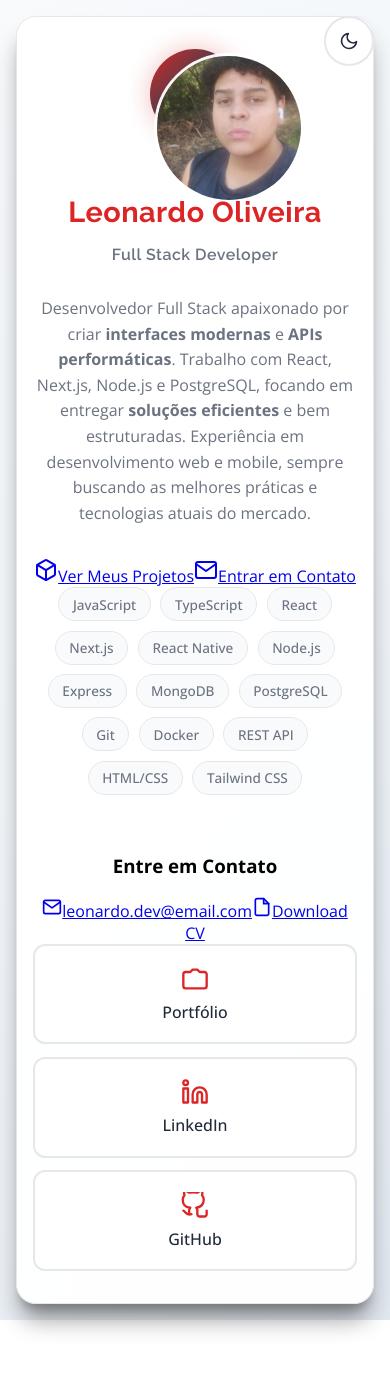
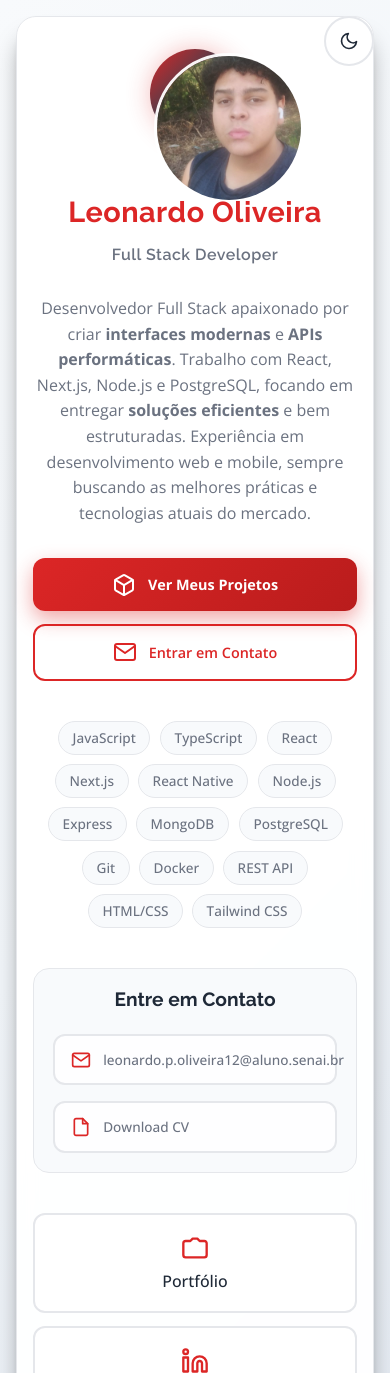
Before and after one commit to PedroLeoo07/digital-card, a Next.js app: page / in a window 390 px wide. Shown: the top 1373 px of the page. Before the commit the page ends 1320 px from the top, so only its background shows below. Built offline with nearby package versions, Linux system fonts and the light colour scheme.

Commit message:
feat: atualizar informações de contato e adicionar seções de CTA e contato

```diff
--- a/src/app/page.jsx
+++ b/src/app/page.jsx
@@ -131,7 +131,7 @@ export default function Home() {
                 <path d="M4 4H20C21.1 4 22 4.9 22 6V18C22 19.1 21.1 20 20 20H4C2.9 20 2 19.1 2 18V6C2 4.9 2.9 4 4 4Z" stroke="currentColor" strokeWidth="2" strokeLinecap="round" strokeLinejoin="round"/>
                 <path d="M22 6L12 13L2 6" stroke="currentColor" strokeWidth="2" strokeLinecap="round" strokeLinejoin="round"/>
               </svg>
-              leonardo.dev@email.com
+              leonardo.p.oliveira12@aluno.senai.br
             </a>
             <a
               href="https://curriculo-online-three.vercel.app/"
--- a/src/app/page.module.css
+++ b/src/app/page.module.css
@@ -202,6 +202,100 @@
   font-family: 'Open Sans', sans-serif;
 }
 
+/* CTA Section */
+.ctaSection {
+  display: flex;
+  flex-direction: column;
+  gap: 1rem;
+  width: 100%;
+  margin-bottom: 2.5rem;
+  animation: fadeInUp 0.8s ease-out 0.7s both;
+}
+
+.ctaPrimary {
+  display: inline-flex;
+  align-items: center;
+  justify-content: center;
+  gap: 0.75rem;
+  padding: 1.2rem 2.5rem;
+  background: linear-gradient(135deg, var(--primary-color) 0%, var(--primary-hover) 100%);
+  color: white;
+  border: none;
+  border-radius: 12px;
+  text-decoration: none;
+  font-weight: 700;
+  font-size: 1.1rem;
+  font-family: 'Open Sans', sans-serif;
+  transition: all 0.3s ease;
+  box-shadow: 0 8px 20px rgba(220, 38, 38, 0.4);
+  position: relative;
+  overflow: hidden;
+}
+
+.ctaPrimary::before {
+  content: '';
+  position: absolute;
+  top: 0;
+  left: -100%;
+  width: 100%;
+  height: 100%;
+  background: linear-gradient(90deg, transparent, rgba(255, 255, 255, 0.2), transparent);
+  transition: left 0.5s ease;
+}
+
+.ctaPrimary:hover::before {
+  left: 100%;
+}
+
+.ctaPrimary:hover {
+  transform: translateY(-4px) scale(1.02);
+  box-shadow: 0 12px 30px rgba(220, 38, 38, 0.5);
+}
+
+.ctaPrimary svg {
+  width: 24px;
+  height: 24px;
+  transition: transform 0.3s ease;
+}
+
+.ctaPrimary:hover svg {
+  transform: rotate(15deg) scale(1.1);
+}
+
+.ctaSecondary {
+  display: inline-flex;
+  align-items: center;
+  justify-content: center;
+  gap: 0.75rem;
+  padding: 1rem 2rem;
+  background: transparent;
+  color: var(--primary-color);
+  border: 2px solid var(--primary-color);
+  border-radius: 12px;
+  text-decoration: none;
+  font-weight: 600;
+  font-size: 1rem;
+  font-family: 'Open Sans', sans-serif;
+  transition: all 0.3s ease;
+}
+
+.ctaSecondary:hover {
+  background: var(--primary-color);
+  color: white;
+  transform: translateY(-2px);
+  box-shadow: 0 8px 20px rgba(220, 38, 38, 0.3);
+}
+
+.ctaSecondary svg {
+  width: 24px;
+  height: 24px;
+  transition: transform 0.3s ease;
+}
+
+.ctaSecondary:hover svg {
+  transform: scale(1.1);
+}
+
 /* Skills */
 .skills {
   display: flex;
@@ -209,7 +303,7 @@
   gap: 0.75rem;
   justify-content: center;
   margin-bottom: 2.5rem;
-  animation: fadeInUp 0.8s ease-out 0.8s both;
+  animation: fadeInUp 0.8s ease-out 0.9s both;
 }
 
 .skill {
@@ -221,53 +315,94 @@
   color: var(--text-secondary);
   font-weight: 500;
   transition: all 0.3s ease;
+  animation: fadeInScale 0.5s ease-out both;
 }
+
+.skill:nth-child(1) { animation-delay: 0.95s; }
+.skill:nth-child(2) { animation-delay: 1s; }
+.skill:nth-child(3) { animation-delay: 1.05s; }
+.skill:nth-child(4) { animation-delay: 1.1s; }
+.skill:nth-child(5) { animation-delay: 1.15s; }
+.skill:nth-child(6) { animation-delay: 1.2s; }
+.skill:nth-child(7) { animation-delay: 1.25s; }
+.skill:nth-child(8) { animation-delay: 1.3s; }
+.skill:nth-child(9) { animation-delay: 1.35s; }
+.skill:nth-child(10) { animation-delay: 1.4s; }
+.skill:nth-child(11) { animation-delay: 1.45s; }
+.skill:nth-child(12) { animation-delay: 1.5s; }
+.skill:nth-child(13) { animation-delay: 1.55s; }
+.skill:nth-child(14) { animation-delay: 1.6s; }
 
 .skill:hover {
   background: var(--primary-color);
   color: white;
   border-color: var(--primary-color);
-  transform: translateY(-2px);
+  transform: translateY(-3px) scale(1.05);
+  box-shadow: 0 4px 12px rgba(220, 38, 38, 0.3);
 }
 
-/* Botão Currículo */
-.resumeButton {
-  display: inline-flex;
+/* Contact Section */
+.contactSection {
+  width: 100%;
+  margin-bottom: 2.5rem;
+  padding: 2rem;
+  background: var(--surface);
+  border-radius: 16px;
+  border: 1px solid var(--border);
+  animation: fadeInUp 0.8s ease-out 1.1s both;
+  transition: all 0.3s ease;
+}
+
+.contactSection:hover {
+  transform: translateY(-2px);
+  box-shadow: 0 8px 25px -5px rgba(220, 38, 38, 0.15);
+}
+
+.sectionTitle {
+  font-size: 1.5rem;
+  font-weight: 700;
+  color: var(--text-primary);
+  margin: 0 0 1.5rem 0;
+  font-family: 'Raleway', sans-serif;
+  text-align: center;
+}
+
+.contactInfo {
+  display: flex;
+  flex-direction: column;
+  gap: 1rem;
+}
+
+.contactItem {
+  display: flex;
   align-items: center;
   gap: 0.75rem;
-  padding: 1rem 2rem;
-  margin-bottom: 2.5rem;
-  background: var(--primary-color);
-  color: white;
-  border: 2px solid var(--primary-color);
+  padding: 1rem 1.5rem;
+  background: var(--background);
+  border: 2px solid var(--border);
   border-radius: 12px;
   text-decoration: none;
-  font-weight: 600;
-  font-size: 1rem;
+  color: var(--text-secondary);
+  font-weight: 500;
   font-family: 'Open Sans', sans-serif;
   transition: all 0.3s ease;
-  animation: fadeInUp 0.8s ease-out 1s both;
-  box-shadow: 0 4px 15px rgba(220, 38, 38, 0.3);
 }
 
-.resumeButton svg {
-  width: 24px;
-  height: 24px;
+.contactItem svg {
+  color: var(--primary-color);
+  flex-shrink: 0;
   transition: transform 0.3s ease;
 }
 
-.resumeButton:hover {
-  background: var(--primary-hover);
-  transform: translateY(-3px);
-  box-shadow: 0 8px 25px rgba(220, 38, 38, 0.4);
+.contactItem:hover {
+  border-color: var(--primary-color);
+  color: var(--text-primary);
+  transform: translateX(5px);
+  box-shadow: 0 4px 15px rgba(220, 38, 38, 0.2);
 }
 
-.resumeButton:hover svg {
-  transform: translateX(3px);
-}
-
-.resumeButton:active {
-  transform: translateY(-1px);
+.contactItem:hover svg {
+  transform: scale(1.2);
 }
 
 .quote {
@@ -429,9 +564,26 @@
     margin-bottom: 1.8rem;
   }
 
-  .resumeButton {
+  .ctaSection {
+    gap: 0.8rem;
+  }
+
+  .ctaPrimary {
+    font-size: 1rem;
+    padding: 1rem 2rem;
+  }
+
+  .ctaSecondary {
     font-size: 0.95rem;
     padding: 0.9rem 1.5rem;
+  }
+
+  .contactSection {
+    padding: 1.5rem;
+  }
+
+  .sectionTitle {
+    font-size: 1.3rem;
   }
 
   .skills {
@@ -486,11 +638,25 @@
     grid-template-columns: 1fr;
   }
 
-  .resumeButton {
+  .ctaPrimary,
+  .ctaSecondary {
     width: 100%;
     justify-content: center;
     font-size: 0.9rem;
-    padding: 0.85rem 1.25rem;
+    padding: 0.9rem 1.5rem;
+  }
+
+  .contactSection {
+    padding: 1.2rem;
+  }
+
+  .sectionTitle {
+    font-size: 1.2rem;
+  }
+
+  .contactItem {
+    font-size: 0.85rem;
+    padding: 0.85rem 1rem;
   }
 
   .quote {
```
